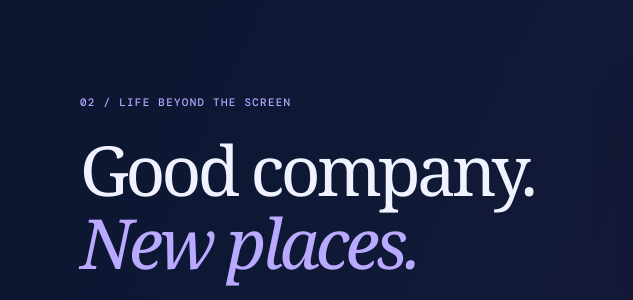
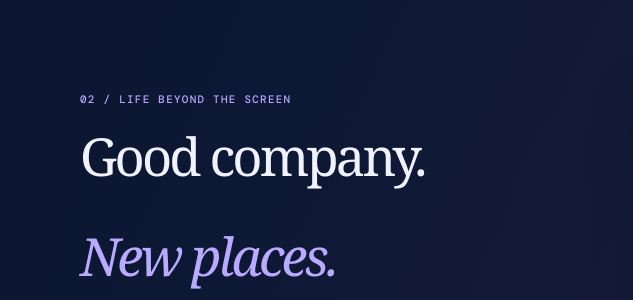
Before and after one commit to RishabhShenoy03/webrish, a plain HTML site: page index.html in a window 1280 px wide. Shown: the part 2680-2980 px from the top of the page, 0-633 px from the left. Drawn offline with nearby package versions, Linux system fonts and the light colour scheme; grey boxes are pictures that could not be loaded.

Commit message:
Guarantee travel heading and avatar spacing
Co-authored-by: Copilot <223556219+Copilot@users.noreply.github.com>

```diff
--- a/calm.css
+++ b/calm.css
@@ -15,6 +15,7 @@ a:focus-visible{outline:2px solid var(--accent);outline-offset:6px;border-radius
 .logo-text>span{color:var(--accent)}
 .header-avatar{display:inline-block;width:0;height:32px;opacity:0;overflow:hidden;border-radius:50%;transition:width .3s,opacity .3s}
 .header-avatar.visible{width:32px;opacity:1}
+.header-avatar.visible{margin-left:6px}
 .header-avatar img{display:block;width:100%;height:100%;object-fit:cover}
 nav{gap:30px}
 nav a,.header-contact,.text-link,.socials,footer{font-family:var(--sans);font-size:.85rem;letter-spacing:0}
@@ -147,6 +148,8 @@ a:focus-visible{outline:2px solid #d6cfff;outline-offset:5px}
 .header-socials a,.hero-socials a{color:#d8def0;border-bottom:1px solid #8792af;padding-bottom:5px}
 .kicker{color:var(--accent)}
 .hero-heading h1,.projects-intro h1,.section-title h2,.home-bottom h2,.contact-section h2,.trip-intro h1{font-family:var(--serif);letter-spacing:-.055em}
+.home-bottom h2{font-size:clamp(2.8rem,4.1vw,4.2rem);line-height:.95}
+#travel-title>span,#travel-title>em{display:block;white-space:nowrap}
 h1 em,h2 em{color:#b9aaff}
 .location-note,.intro-copy,.hero-note,.home-project p,.work-content p,.travel-entry p,.trip-content p,.trip-content li,footer{color:#bcc6dd}
 .status-dot{background:#9f93cf;box-shadow:0 0 0 4px #9f93cf1a}
```
